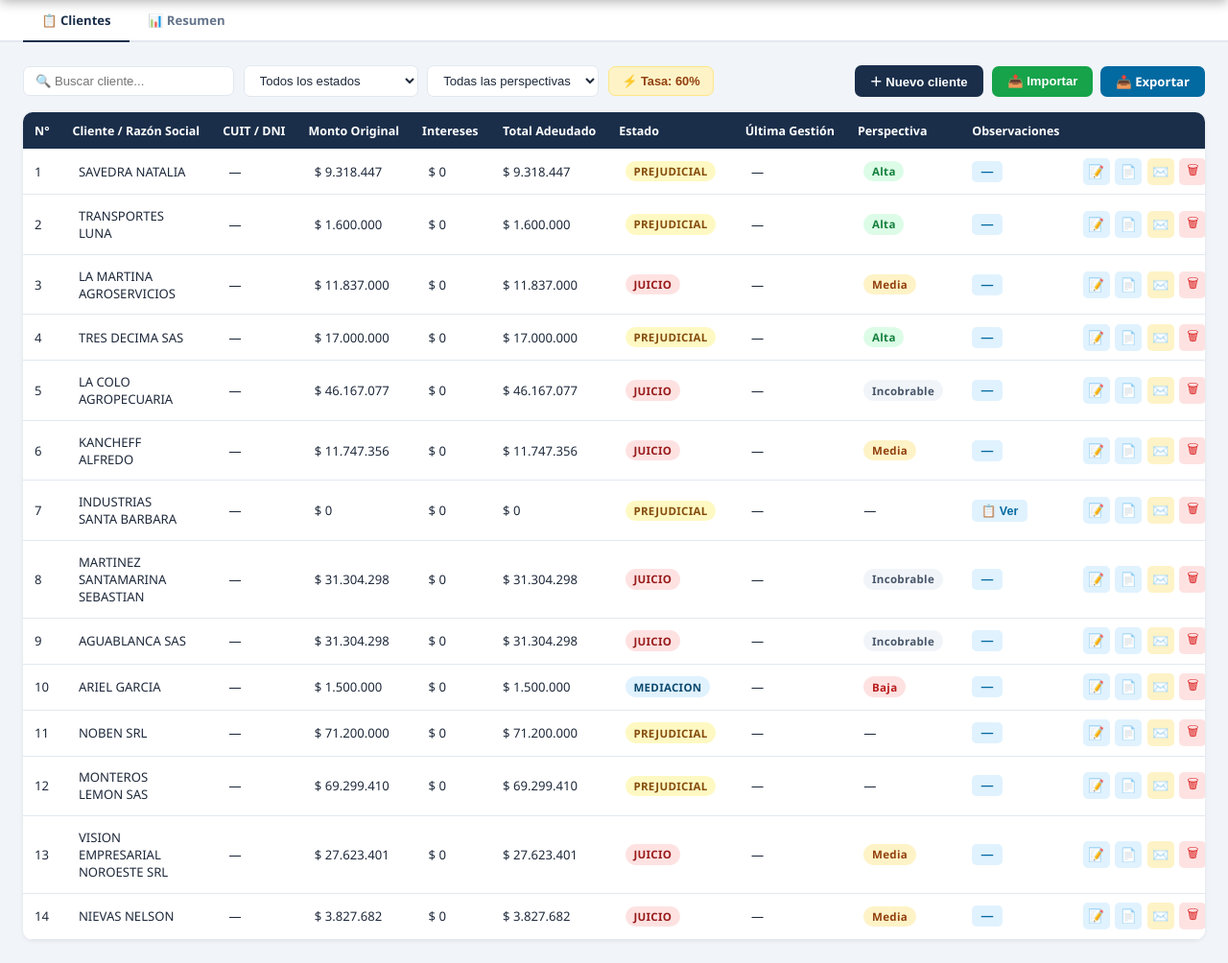
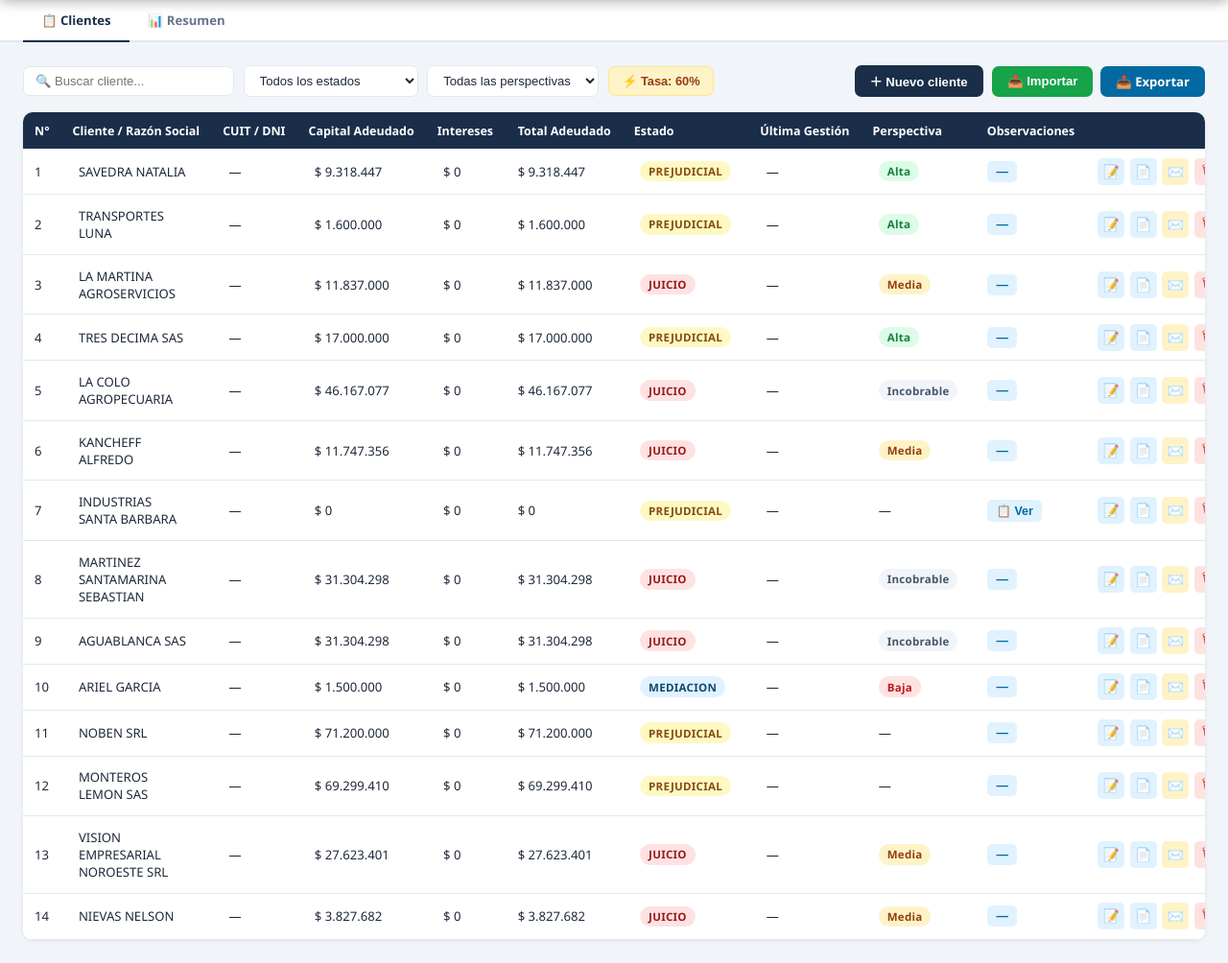
Before and after one commit to aimartinvega-code/cartera-mora, a Flask app: page /app in a window 1280 px wide. Shown: the part 56-1060 px from the top of the page at 96% size. Run offline with Flask 3, Linux system fonts and the light colour scheme; the visitor is signed in with stand-in values (Sample User, id 1).

Commit message:
renombrar monto original a capital adeudado

```diff
--- a/templates/index.html
+++ b/templates/index.html
@@ -614,7 +614,7 @@ tbody tr.cobrado-row:hover { background: #dcfce7 !important; }
             <th>N°</th>
             <th>Cliente / Razón Social</th>
             <th>CUIT / DNI</th>
-            <th>Monto Original</th>
+            <th>Capital Adeudado</th>
             <th>Intereses</th>
             <th>Total Adeudado</th>
             <th>Estado</th>
@@ -636,7 +636,7 @@ tbody tr.cobrado-row:hover { background: #dcfce7 !important; }
       <h3 style="font-size:0.85rem;color:var(--slate);font-weight:700;text-transform:uppercase;letter-spacing:0.5px;margin-bottom:1rem">Gráficos</h3>
       <div class="graficos-grid">
         <div class="grafico-card">
-          <h3>Monto Original por Estado (ARS)</h3>
+          <h3>Capital Adeudado por Estado (ARS)</h3>
           <canvas id="chart-barras"></canvas>
         </div>
         <div class="grafico-card">
```
